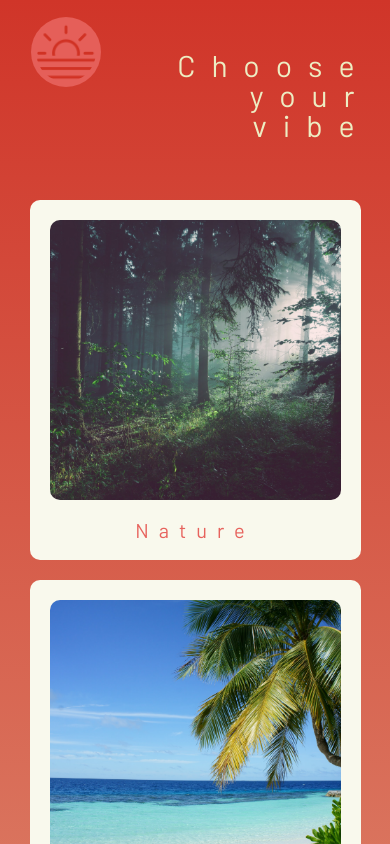
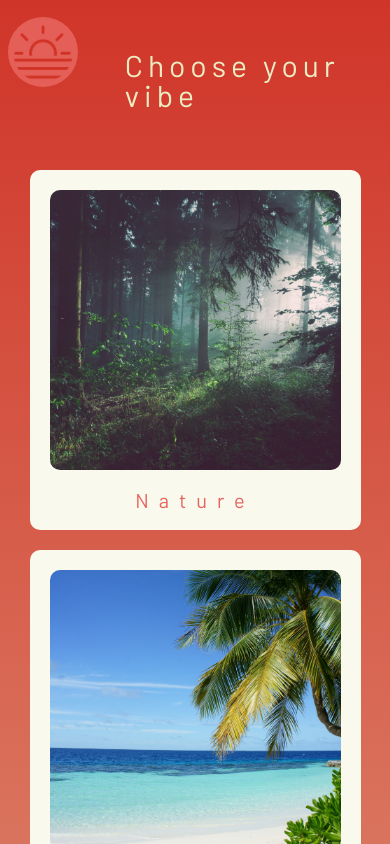
Before and after one commit to dailyPositivity/dailyPositivity, a React (Create React App) app: page /category in a window 390 px wide. Shown: the top 844 px of the page. Built offline with nearby package versions, Linux system fonts and the light colour scheme.

Commit message:
Media queries for Slideshow and home page

```diff
--- a/src/styles/App.css
+++ b/src/styles/App.css
@@ -96,7 +96,7 @@ h1 {
 .homeContainer h1 {
   color: #ededc3;
   margin-top: 100px;
-  font-size:calc(20px + 6vw);
+  font-size:calc(17px + 6vw);
   text-transform: uppercase;
   animation: fadeIn ease 3s;
   text-shadow: 2px 2px 2px #000000;
@@ -145,9 +145,10 @@ h1 {
 
 /*----------------------------------------------CATEGORY----------------------------------------------*/
 .categoryContainer{
-  display:flex;
-  justify-content:space-evenly;
+  display: flex;
+  justify-content: space-evenly;
   flex-wrap: wrap;
+  margin-bottom: 15px;
 }
 
 .categoryItem {
@@ -381,10 +382,11 @@ footer {
   }
   .category h3 {
     text-align: right;
-    width: 60%;
+    width: 70%;
     align-self: flex-end;
     font-size: 3rem;
     margin-bottom: 0;
+    letter-spacing: 1rem;
   }
   .categoryContainer {
     margin-top: 50px;
@@ -397,7 +399,7 @@ footer {
     height: 300px;
   }
   .logo {
-   width: 7rem;
+    width: 7rem;
 }
 }
 
@@ -426,6 +428,37 @@ footer {
   .quoteContainer{
     width: 60%;
   }
+  .category h3 {
+    letter-spacing: 0.5rem;
+    text-align: left;
+    width: 70%;
+  }
+  .slideshowContainer{
+    display: block;
+ }
+  .slideshowBtnRight, .slideshowBtnLeft {
+    position: absolute;
+    bottom: 1rem;
+    border-radius: 10px;
+    padding: 5px 20px;
+    height: 48px;
+  }
+  .slideshowBtnRight {
+    right: 1%;
+  }
+  .slideshowBtnLeft {
+    left: 1%;
+  }
+  .slideSpeed {
+    left: 0;
+    right: 0;
+    width: 75%;
+    margin-left: auto;
+    margin-right: auto;
+  }
+  .headerContainer img {
+    left: 2%;
+    }
 }
 
 /* Landscape phones and down */
@@ -433,13 +466,12 @@ footer {
   .quoteContainer {
     margin-left: auto;
     margin-right: auto;
-    /* bottom: 20rem; */
     left: 0;
     right: 0;
     width: 80%;
   }
-  .headerContainer img {
-    left: 8%;
+  .slideshowBtnRight, .slideshowBtnLeft {
+    padding: 5px 12px;
   }
 }
 
@@ -449,6 +481,9 @@ footer {
   }
 }
 @media only screen and (orientation: landscape) and (max-device-width: 850px) {
+  .homeContainer h1 {
+    margin-top: 1%;
+  }
   .category {
     display: flex;
     flex-direction: column;
@@ -485,9 +520,9 @@ footer {
     font-size: 6rem;
   }
   .startButton {
-    margin-top: 8%;
-    margin-bottom: 2%;
-    padding: 1.8rem 2.7rem;
+    margin-top: 2%;
+    margin-bottom: 3%;
+    padding: 1.4rem 2.1rem;
   }
   .categoryImg img {
     height: 160px;
```
